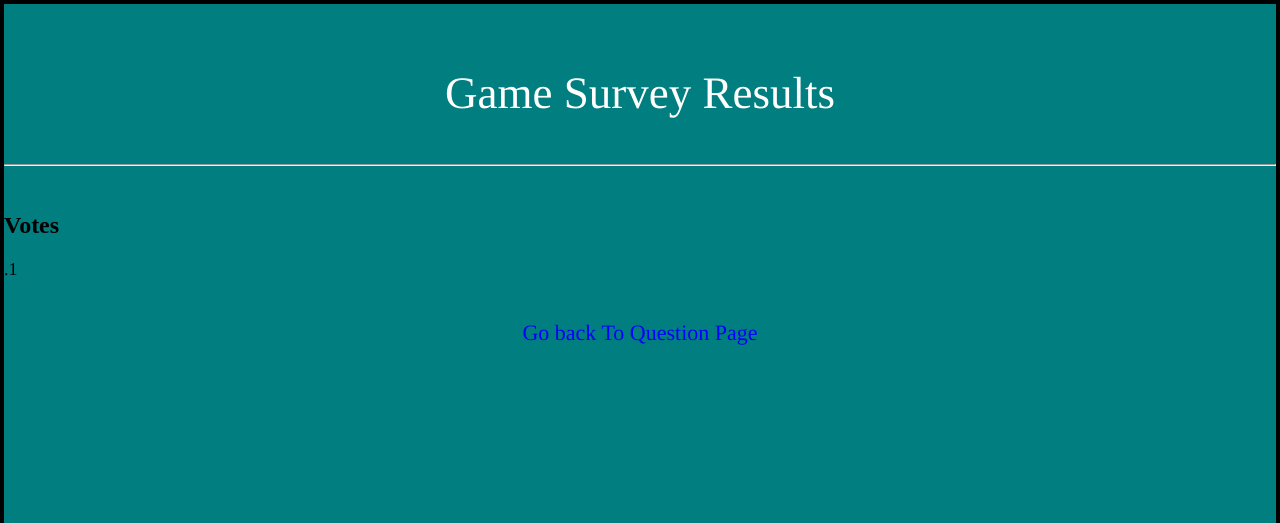
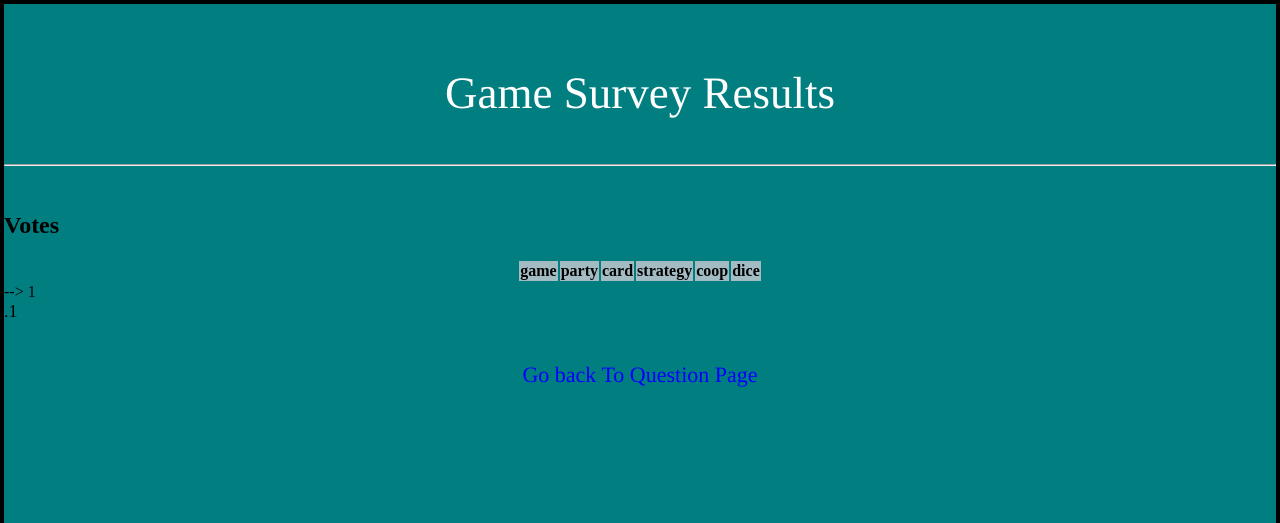
Before and after one commit to jmackie6/budget_program, a PHP site: page /survey.php?game=1 in a window 1280 px wide. Shown: the top 523 px of the page. Run offline with PHP 8.4, Linux system fonts and the light colour scheme; data that the repository does not hold is empty; some libraries are stand-ins or nearby versions.

Commit message:
More changes to php file

```diff
--- a/survey.php
+++ b/survey.php
@@ -33,21 +33,22 @@ echo "<h2>Votes</h2>";
 
 $data = array("game" => $game, "party" => $party, "card" => $card, "strategy" => $strategy, "coop" => $coop, "dice" => $dice);
 //$data_results = $data;
-// <table style="margin: auto">
-//     		<colgroup>
-//         		<col span="6" style="background-color:#A3BCC4">
+?>
+<table style="margin: auto">
+    		<colgroup>
+        		<col span="6" style="background-color:#A3BCC4">
 
-//       		</colgroup>
-//       		<tr>
-//             	<th>game</th>
-//              	<th>party</th>
-//              	<th>card</th>
-//              	<th>strategy</th>
-//              	<th>coop</th>
-//              	<th>dice</th>
-//       		</tr>
-// 		</table> -->
-// 		<?php
+      		</colgroup>
+      		<tr>
+            	<th>game</th>
+             	<th>party</th>
+             	<th>card</th>
+             	<th>strategy</th>
+             	<th>coop</th>
+             	<th>dice</th>
+      		</tr>
+		</table> -->
+<?php
 
 // $tempArray1[] = $data;
 // if (isset($data)) {
@@ -61,15 +62,15 @@ $data = array("game" => $game, "party" => $party, "card" => $card, "strategy" =>
 
 
 
-// echo "<br>";
-//                echo "<tr>";
-//                   echo "<td>"."$game"."</td>" . "                ";
-//                   echo "<td>"."$party"."</td>";
-//                   echo "<td>"."$card"."</td>";
-//                   echo "<td>"."$strategy"."</td>";
-//                   echo "<td>"."$coop"."</td>";
-//                   echo "<td>"."$dice"."</td>";
-//               echo "</tr>". "<br>";
+
+               echo "<tr>";
+                  echo "<td>"."$game"."</td>" . "                ";
+                  echo "<td>"."$party"."</td>";
+                  echo "<td>"."$card"."</td>";
+                  echo "<td>"."$strategy"."</td>";
+                  echo "<td>"."$coop"."</td>";
+                  echo "<td>"."$dice"."</td>";
+              echo "</tr>". "<br>";
 // $json = json_encode($tempArray1);
 
 $data_results = file_get_contents('survey.txt');
```
